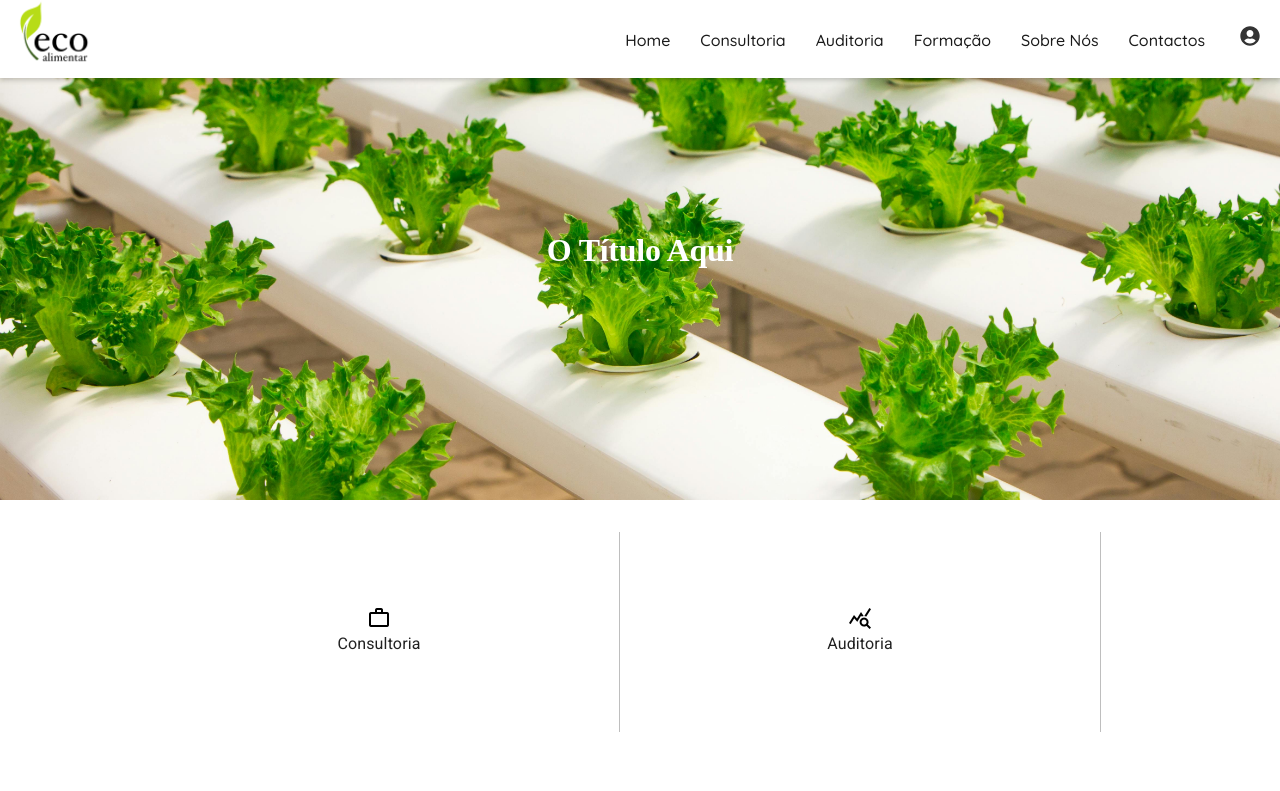
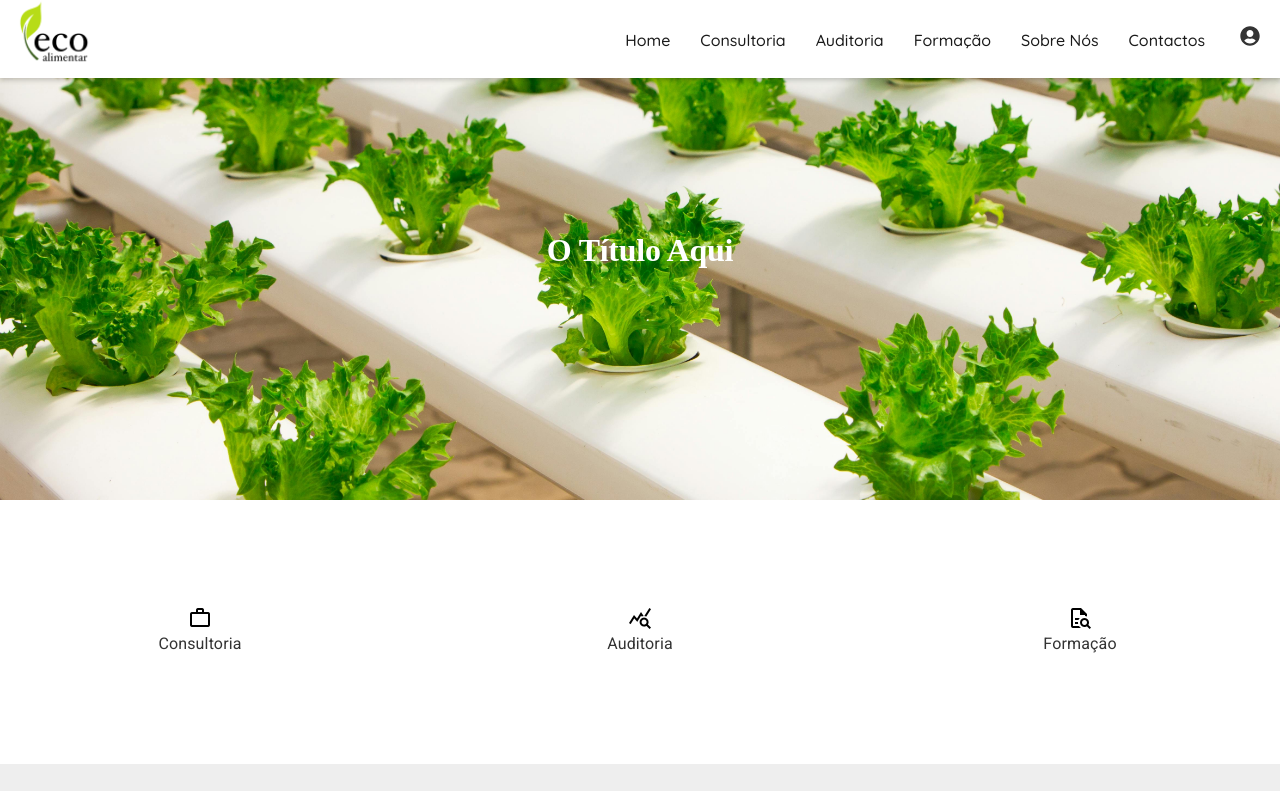
Before and after one commit to Filipe3Paisana/Ecoalimentar, a React (Create React App) app in the folder Web/: page / in a window 1280 px wide. Shown: the top 791 px of the page. Built offline with nearby package versions, Linux system fonts and the light colour scheme.

Commit message:
mais mudanças na homepage

```diff
--- a/Web/src/Home.js
+++ b/Web/src/Home.js
@@ -14,10 +14,9 @@ const Home = () => {
         </Typography>
       </Box>
 
-      <Grid container spacing={5} justifyContent="center" alignItems="center" sx={{ marginBottom: 4 }}>
+      <Grid container spacing={5} justifyContent="center" alignItems="center" >
         {["/consultoria", "/auditoria", "/formacao"].map((path, index) => (
-          <React.Fragment key={index}>
-            <Grid item xs={12} sm={4}>
+          <Grid item xs={12} sm={4} key={index}>
             <ButtonBase
               component="a"
               href={path}
@@ -25,11 +24,8 @@ const Home = () => {
                 display: 'flex',
                 flexDirection: 'column',
                 alignItems: 'center',
-                  justifyContent: 'center',
                 width: '100%',
-                  height: '200px', // Increase the height of each button
-                  backgroundColor: theme.palette.background.paper, // Add background color
-                  color: theme.palette.text.primary, // Add text color
+                height: '200px', // Ensures each item stretches to fill the container
                 '&:hover': {
                   backgroundColor: theme.palette.action.hover,
                   transform: 'scale(1.05)'
@@ -40,11 +36,8 @@ const Home = () => {
               <Typography variant="subtitle1">{["Consultoria", "Auditoria", "Formação"][index]}</Typography>
             </ButtonBase>
           </Grid>
-            {index < 2 && <Grid item><Divider sx={{ height: '200px', backgroundColor: 'black' }} orientation="vertical" /></Grid>}
-          </React.Fragment>
         ))}
       </Grid>
-
 
       <Box sx={{ marginTop: 4, padding: 3, backgroundColor: theme.palette.grey[200], textAlign: 'center', elevation: 3 }}>
         <Typography variant="h3" gutterBottom>Talk to Us</Typography>
```
Lines whose indentation alone changed are shown as unchanged.
